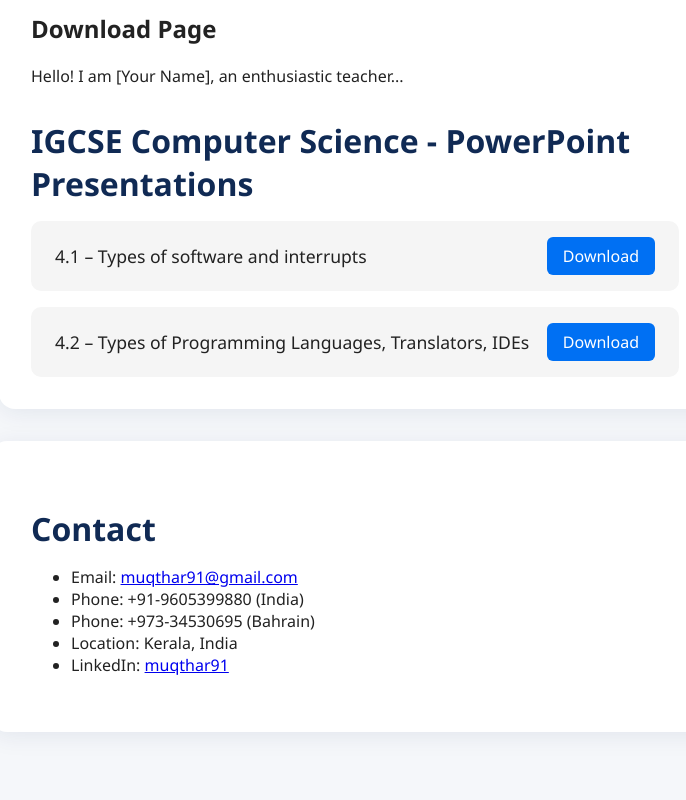
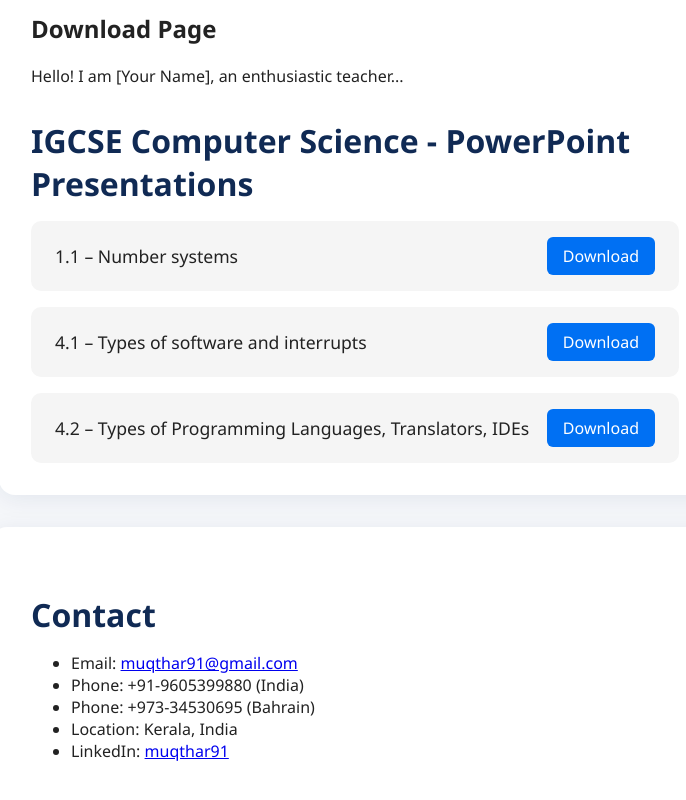
Before and after one commit to umar2752018/my-portfolio, a Next.js app: page / in a window 1280 px wide. Shown: the part 4152-4952 px from the top of the page, without its empty margins (259-945 px from the left). Before the commit the page ends 4916 px from the top, so only its background shows below. Built offline with nearby package versions, Linux system fonts and the light colour scheme.

Commit message:
1.1 pastpaer questions added

```diff
--- a/components/Downloads.js
+++ b/components/Downloads.js
@@ -32,6 +32,16 @@ export default function Downloads() {
       <div style={{ marginTop: '2rem' }}>
         <h2>IGCSE Computer Science - PowerPoint Presentations</h2>
 
+        {/* Past paper Question 1.1 */}
+        <div style={containerStyle}>
+          <span style={titleStyle}>1.1 – Number systems</span>
+          <a href="/pastpapersquestions/1.1.pdf" download style={buttonStyle}>
+            Download
+          </a>
+        </div>
+
+
+
         {/* Presentation 4.1 */}
         <div style={containerStyle}>
           <span style={titleStyle}>4.1 – Types of software and interrupts</span>
```
Also changed, not shown: 1 other file (tests, documents, lock files or other folders).
